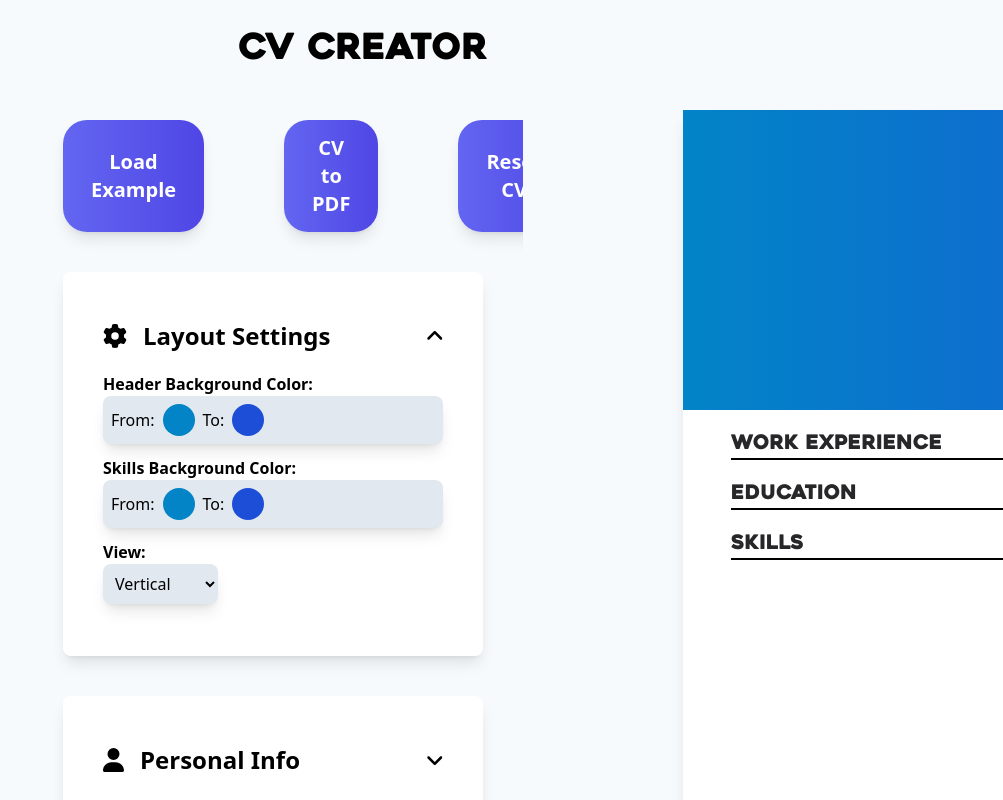
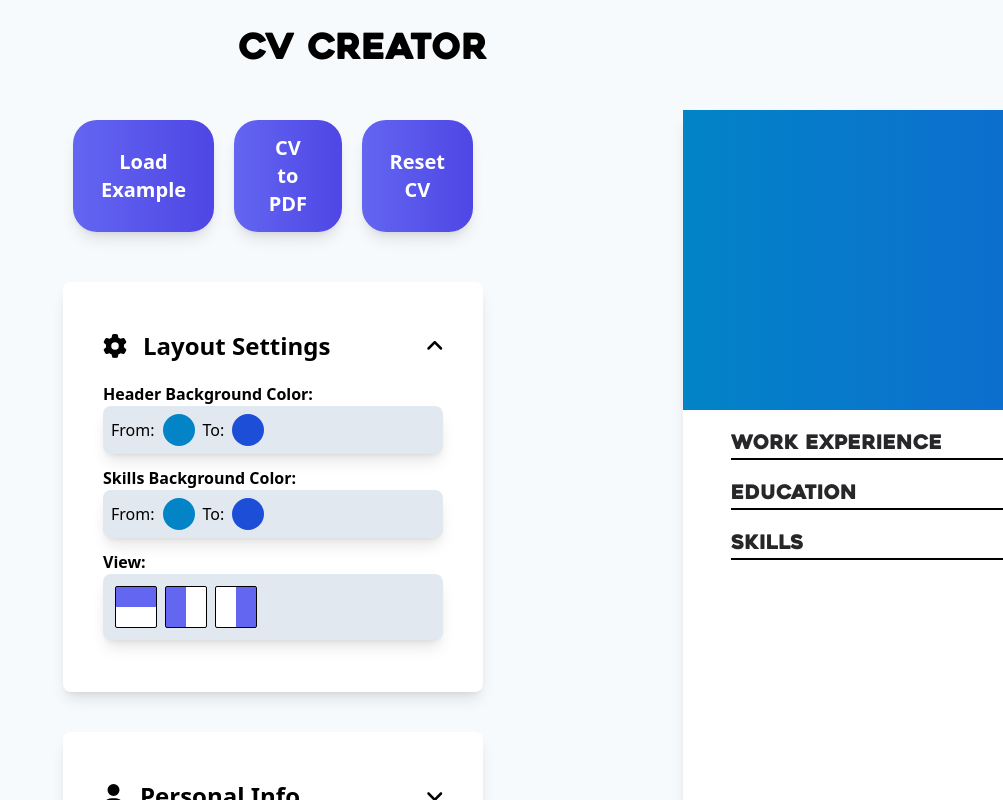
Before and after one commit to aarnif/CVApplication, a React (Vite) app: page / in a window 1280 px wide. Both pictures are taken after a click on the icon 711 px from the left and 336 px from the top of the page. Shown: the top 800 px of the page, without its empty margins (277-1280 px from the left). Built offline with nearby package versions, Linux system fonts and the light colour scheme.

Commit message:
Expand View-options in Settings-component and update style

```diff
--- a/src/App.jsx
+++ b/src/App.jsx
@@ -52,6 +52,8 @@ function App() {
   const handleLayoutChange = (event) => {
     event.preventDefault();
     console.log("Handle layout change.");
+    console.log(event.target.name);
+    console.log(event.target.value);
 
     const newLayout = {
       ...layout,
--- a/src/components/CVCreator/Settings.jsx
+++ b/src/components/CVCreator/Settings.jsx
@@ -46,16 +46,25 @@ const Settings = ({ layout, handleLayoutChange }) => {
         <li>
           <label className="font-bold">View:</label>
         </li>
-        <li>
-          <select
+        <li className="bg-slate-200 hover:bg-slate-300 shadow-lg rounded-lg p-2 mb-3">
+          <button
             name="view"
-            value={layout.view}
-            onChange={handleLayoutChange}
-            className="bg-slate-200 hover:bg-slate-300 shadow-lg rounded-lg p-2 mb-3"
-          >
-            <option value="vertical">Vertical</option>
-            <option value="horizontal">Horizontal</option>
-          </select>
+            value="vertical"
+            onClick={handleLayoutChange}
+            className="bg-gradient-to-t from-white from-50% to-indigo-500 to-50% hover:from-slate-200 hover:to-indigo-700 active:scale-95 border border-black rounded-sm p-5 m-1"
+          ></button>
+          <button
+            name="view"
+            value="horizontalLeft"
+            onClick={handleLayoutChange}
+            className="bg-gradient-to-r from-indigo-500 from-50% to-white to-50% hover:from-indigo-700 hover:to-slate-200 active:scale-95 border border-black rounded-sm p-5 m-1"
+          ></button>
+          <button
+            name="view"
+            value="horizontalRight"
+            onClick={handleLayoutChange}
+            className="bg-gradient-to-r from-white from-50% to-indigo-500 to-50% hover:from-slate-200 hover:to-indigo-700 active:scale-95 border border-black rounded-sm p-5 m-1"
+          ></button>
         </li>
       </ul>
     </form>
--- a/src/components/CVCreator/index.jsx
+++ b/src/components/CVCreator/index.jsx
@@ -42,19 +42,19 @@ const CVCreator = ({
 }) => {
   return (
     <main className="min-w-[500px] flex-grow overflow-y-scroll">
-      <div className="flex justify-between">
+      <div className="flex justify-between px-10">
         <Button
-          customStyle={{ marginTop: 10, marginLeft: 40, marginRight: 40 }}
+          customStyle={{ margin: 10 }}
           onClickFunction={handleLoadExample}
           buttonText={"Load Example"}
         />
         <Button
-          customStyle={{ marginTop: 10, marginLeft: 40, marginRight: 40 }}
+          customStyle={{ margin: 10 }}
           onClickFunction={handlePrint}
           buttonText={"CV to PDF"}
         />
         <Button
-          customStyle={{ marginTop: 10, marginLeft: 40, marginRight: 40 }}
+          customStyle={{ margin: 10 }}
           onClickFunction={handleReset}
           buttonText={"Reset CV"}
         />
--- a/src/components/Preview/Education/index.jsx
+++ b/src/components/Preview/Education/index.jsx
@@ -3,7 +3,7 @@ import Degree from "./Degree";
 
 const Education = ({ education }) => {
   return (
-    <div className="pt-5 px-12 text-zinc-700">
+    <div className="pt-5 text-zinc-700">
       <h1 className="font-['Heavitas'] text-xl text-zinc-800 border-b-2 border-black">
         Education
       </h1>
--- a/src/components/Preview/HorizontalView/index.jsx
+++ b/src/components/Preview/HorizontalView/index.jsx
@@ -6,6 +6,7 @@ import Education from "../Education";
 import Skills from "../Skills";
 
 const HorizontalView = ({
+  display,
   layout,
   personalInfo,
   contactInfo,
@@ -15,18 +16,34 @@ const HorizontalView = ({
 }) => {
   return (
     <>
+      {display === "left" && (
         <div className="flex h-[1128px]">
           <PersonalInfo
             layout={layout}
             personalInfo={personalInfo}
             contactInfo={contactInfo}
           />
-        <div className="pt-7">
+          <div className="pt-7 px-12">
             <WorkExperience workExperience={workExperience} />
             <Education education={education} />
             <Skills layout={layout} skills={skills} />
           </div>
         </div>
+      )}
+      {display === "right" && (
+        <div className="flex h-[1128px]">
+          <div className="flex flex-col grow pt-7 px-12">
+            <WorkExperience workExperience={workExperience} />
+            <Education education={education} />
+            <Skills layout={layout} skills={skills} />
+          </div>
+          <PersonalInfo
+            layout={layout}
+            personalInfo={personalInfo}
+            contactInfo={contactInfo}
+          />
+        </div>
+      )}
     </>
   );
 };
--- a/src/components/Preview/Skills/index.jsx
+++ b/src/components/Preview/Skills/index.jsx
@@ -3,7 +3,7 @@ import Skill from "./Skill";
 
 const Skills = ({ layout, skills }) => {
   return (
-    <div className="flex-grow text-zinc-700 pt-5 pl-12 pr-6">
+    <div className="flex-grow text-zinc-700 pt-5">
       <h1 className="font-['Heavitas'] text-xl text-zinc-800 border-b-2 border-black">
         Skills
       </h1>
--- a/src/components/Preview/VerticalView/index.jsx
+++ b/src/components/Preview/VerticalView/index.jsx
@@ -16,9 +16,11 @@ const VerticalView = ({
   return (
     <>
       <PersonalInfo layout={layout} personalInfo={personalInfo} />
-      <WorkExperience workExperience={workExperience} />
-      <Education education={education} />
-      <div className="flex justify-between">
+      <div className="px-12">
+        <WorkExperience workExperience={workExperience} />
+        <Education education={education} />
+      </div>
+      <div className="flex justify-between px-12">
         <Skills layout={layout} skills={skills} />
         <ContactInfo contactInfo={contactInfo} />
       </div>
--- a/src/components/Preview/WorkExperience/index.jsx
+++ b/src/components/Preview/WorkExperience/index.jsx
@@ -3,7 +3,7 @@ import Job from "./Job";
 
 const WorkExperience = ({ workExperience }) => {
   return (
-    <div className="pt-5 px-12 text-zinc-700">
+    <div className="pt-5 text-zinc-700">
       <h1 className="font-['Heavitas'] text-xl text-zinc-800 border-b-2 border-black">
         Work Experience
       </h1>
--- a/src/components/Preview/index.jsx
+++ b/src/components/Preview/index.jsx
@@ -27,8 +27,20 @@ const Preview = ({
             skills={skills}
           />
         )}
-        {layout.view === "horizontal" && (
+        {layout.view === "horizontalLeft" && (
           <HorizontalView
+            display={"left"}
+            layout={layout}
+            personalInfo={personalInfo}
+            contactInfo={contactInfo}
+            workExperience={workExperience}
+            education={education}
+            skills={skills}
+          />
+        )}
+        {layout.view === "horizontalRight" && (
+          <HorizontalView
+            display={"right"}
             layout={layout}
             personalInfo={personalInfo}
             contactInfo={contactInfo}
```
Lines whose indentation alone changed are shown as unchanged.
